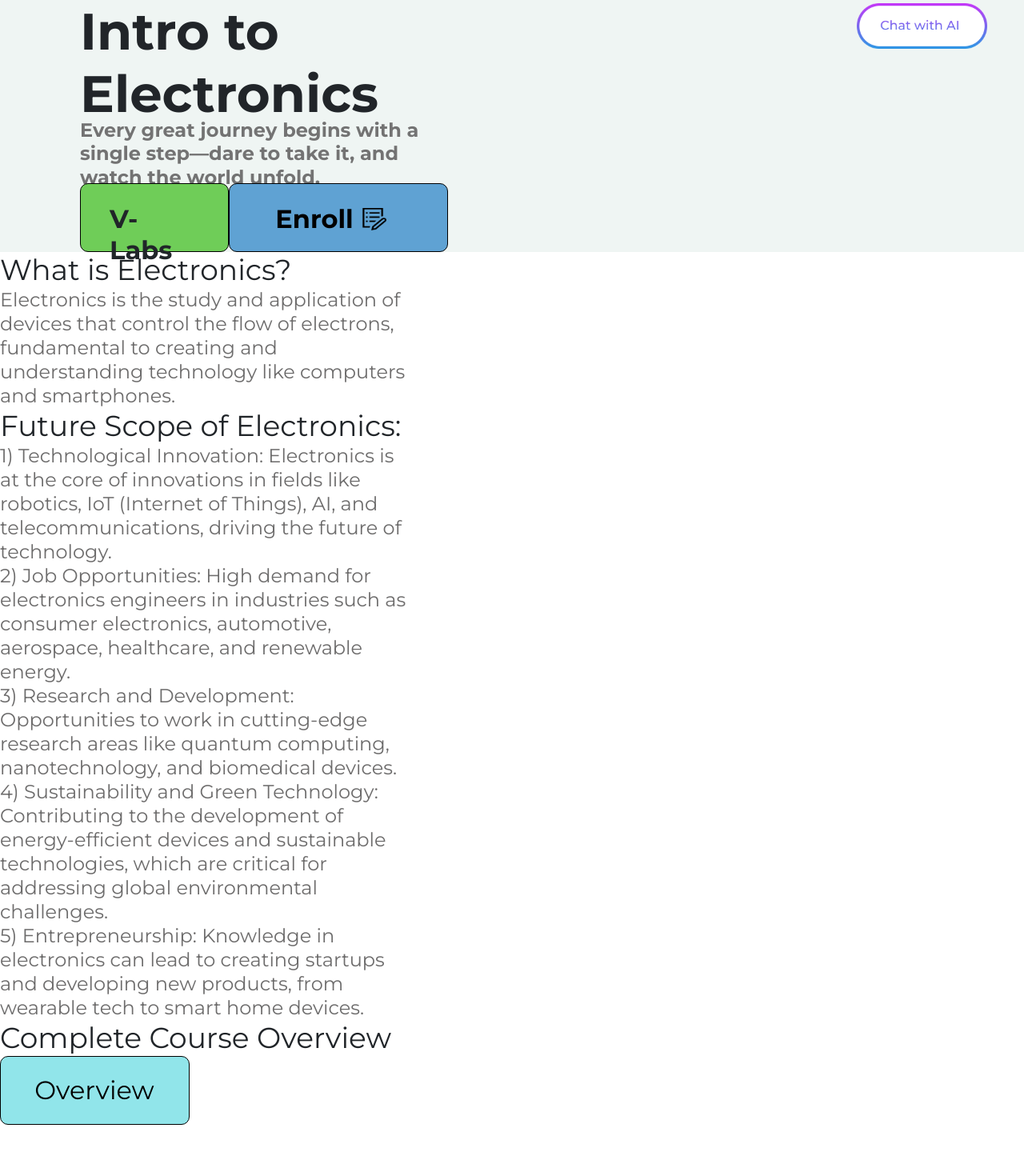
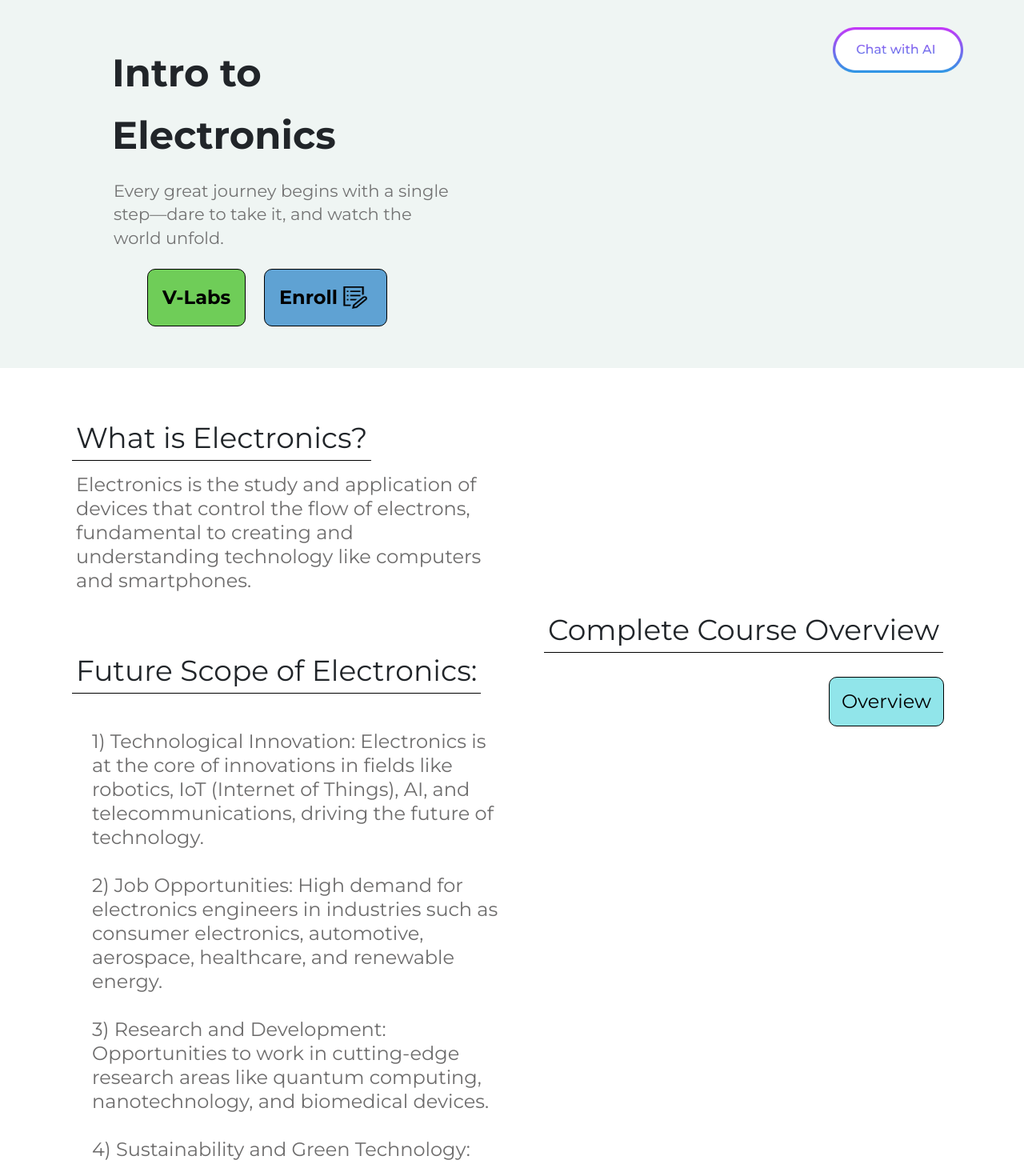
Before and after one commit to harshitj100/SkillSphere-sih, a React (Create React App) app in the folder frontend/: page /course in a window 1280 px wide. Shown: the top 1455 px of the page at 80% size. Before the commit the page ends 1406 px from the top, so only its background shows below. Built offline with nearby package versions, Linux system fonts and the light colour scheme; a web font is replaced by a local one.

Commit message:
course.css done

```diff
--- a/frontend/src/Course.js
+++ b/frontend/src/Course.js
@@ -5,7 +5,7 @@ import chatAi from './assets/chatAi.png'
 const Course = () => {
   return (
     <>
-      <div className='course-info-container'>
+      <div className='course-start-container'>
         <div className='course-title-container'>
           <div className='course-title'>
             Intro to Electronics
@@ -14,10 +14,10 @@ const Course = () => {
             Every great journey begins with a single step—dare to take it, and watch the world unfold.
           </div>
           <div className='course-btn-container'>
-            <div className='v-lab-btn'>
+            <button className='v-lab-btn'>
               V-Labs
-            </div>
-            <div className='enroll-btn'>
+            </button>
+            <button className='enroll-btn'>
 
               <div className='enroll-btn-text'>
                 Enroll
@@ -26,7 +26,7 @@ const Course = () => {
                 <img src={enrollImg} className='enroll-btn-img' />
               </div>
 
-            </div>
+            </button>
           </div>
 
         </div>
@@ -34,6 +34,10 @@ const Course = () => {
           <img src={chatAi} className='chat-ai-btn' />
         </div>
       </div>
+
+      <div className='course-section'>
+        <div className='course-info-container'>
+
           <div className='about-course'>
             <div className='course-defination-question'>
               What is Electronics?
@@ -48,19 +52,26 @@ const Course = () => {
               Future Scope of Electronics:
             </div>
             <div className='future-scope-course-content'>
+              <br></br>
               1) Technological Innovation: Electronics is at the core of innovations in fields like robotics, IoT (Internet of Things), AI, and telecommunications, driving the future of technology.
+              <br></br>
               <br></br>
               2) Job Opportunities: High demand for electronics engineers in industries such as consumer electronics, automotive, aerospace, healthcare, and renewable energy.
               <br></br>
+              <br></br>
               3) Research and Development: Opportunities to work in cutting-edge research areas like quantum computing, nanotechnology, and biomedical devices.
               <br></br>
+              <br></br>
               4) Sustainability and Green Technology: Contributing to the development of energy-efficient devices and sustainable technologies, which are critical for addressing global environmental challenges.
+              <br></br>
               <br></br>
               5) Entrepreneurship: Knowledge in electronics can lead to creating startups and developing new products, from wearable tech to smart home devices.
             </div>
           </div>
 
-      <div className='course-overview'>
+        </div>
+
+        <div className='course-overview-container'>
           <div className='course-overview-title'>
             Complete Course Overview
           </div>
@@ -70,7 +81,7 @@ const Course = () => {
             </button>
           </div>
         </div>
-
+      </div>
     </>
   )
 }
--- a/frontend/src/styles/course.css
+++ b/frontend/src/styles/course.css
@@ -1,18 +1,25 @@
-.course-info-container {
+.course-start-container {
   display: flex;
+  justify-content: space-between;
   background-color: #EFF5F3;
-  justify-content: space-between;
+  padding: 30px;
 }
 
 .course-title-container {
-  padding-left: 100px;
+  margin-left: 100px;
+  padding: 10px;
+  height: 400px;
+  display: flex;
+  justify-content: space-around;
+  align-items: center;
+  flex-direction: column;
 }
 
 .course-title {
   width: 428px;
   height: 148px;
   font-family: 'Montserrat', sans-serif;
-  font-size: 64px;
+  font-size: 48px;
   font-weight: 600;
   line-height: 78.02px;
   text-align: left;
@@ -20,10 +27,9 @@
 
 .course-tag-line {
   width: 424px;
-  height: 81px;
   font-family: 'Montserrat', sans-serif;
-  font-size: 24px;
-  font-weight: 600;
+  font-size: 21px;
+  font-weight: 400;
   line-height: 29.26px;
   text-align: left;
   color: #737373;
@@ -31,40 +37,38 @@
 
 .course-btn-container {
   display: flex;
+  justify-content: space-between;
+  width: 300px;
+  margin-right: 40px;
 }
 
 .v-lab-btn {
   background-color: #6FCD58;
-  width: 186px;
-  height: 86px;
-  padding: 24px 36px 24px 36px;
   border-radius: 10px;
   border: 1px;
   font-family: 'Montserrat', sans-serif;
-  font-size: 32px;
+  font-size: 24px;
   font-weight: 600;
   line-height: 39.01px;
-  text-align: left;
   border: 1px solid #000000;
+  padding: 15px 18px;
 }
 
 .enroll-btn {
   display: flex;
-  width: 274px;
-  height: 86px;
   border-radius: 10px;
   border: 1px;
-  padding: 24px 36px 24px 56px;
   background-color: #5FA2D3;
   border: 1px solid #000000;
+  padding: 15px 18px;
 }
 
 .enroll-btn-text {
-  width: 100px;
+  width: 70px;
   height: 38px;
   font-family: 'Montserrat', sans-serif;
   text-align: center;
-  font-size: 32px;
+  font-size: 24px;
   font-weight: 600;
   line-height: 39.01px;
   color: #000000;
@@ -82,6 +86,31 @@
   border-radius: 100px;
 }
 
+.course-section{
+  display: flex;
+  justify-content: space-between;
+}
+
+.course-info-container{
+  display: flex;
+  flex-direction: column;
+  justify-content: space-around;
+  margin: 40px;
+  padding-left: 30px;
+}
+
+.about-course{
+  padding: 20px;
+  margin-bottom: 30px;
+}
+.future-scope-course{
+  margin-left: 20px;
+}
+.course-overview-container{
+  padding-right: 100px;
+  margin-top: 300px;
+}
+
 .course-defination-question,
 .future-scope-course-title,
 .course-overview-title {
@@ -91,6 +120,9 @@
   font-weight: 500;
   line-height: 45px;
   text-align: center;
+  padding: 5px;
+  border-bottom: 1px solid black;
+  margin-bottom: 10px;
 }
 
 .course-defination,
@@ -102,18 +134,29 @@
   text-align: left;
   color: #6D6C6C;
   width: 519px;
+  padding: 5px;
+  margin-bottom: 15px;
+}
+
+.future-scope-course-content{
+  margin-left: 20px;
+}
+
+.course-overview-btn-container{
+  width: 500px;
+  display: flex;
+  justify-content: flex-end;
+  margin-top: 20px;
 }
 
 .course-overview-btn {
-  width: 237px;
-  height: 86px;
-  padding: 15px 42px 15px 41px;
   border-radius: 10px;
   border: 1px;
+  padding: 10px 15px;
   background-color: #91E5EA;
   border: 1px solid #000000;
   font-family: 'Montserrat', sans-serif;
-  font-size: 32px;
+  font-size: 24px;
   font-weight: 500;
   line-height: 40px;
   text-align: center;
```
Lines whose indentation alone changed are shown as unchanged.
